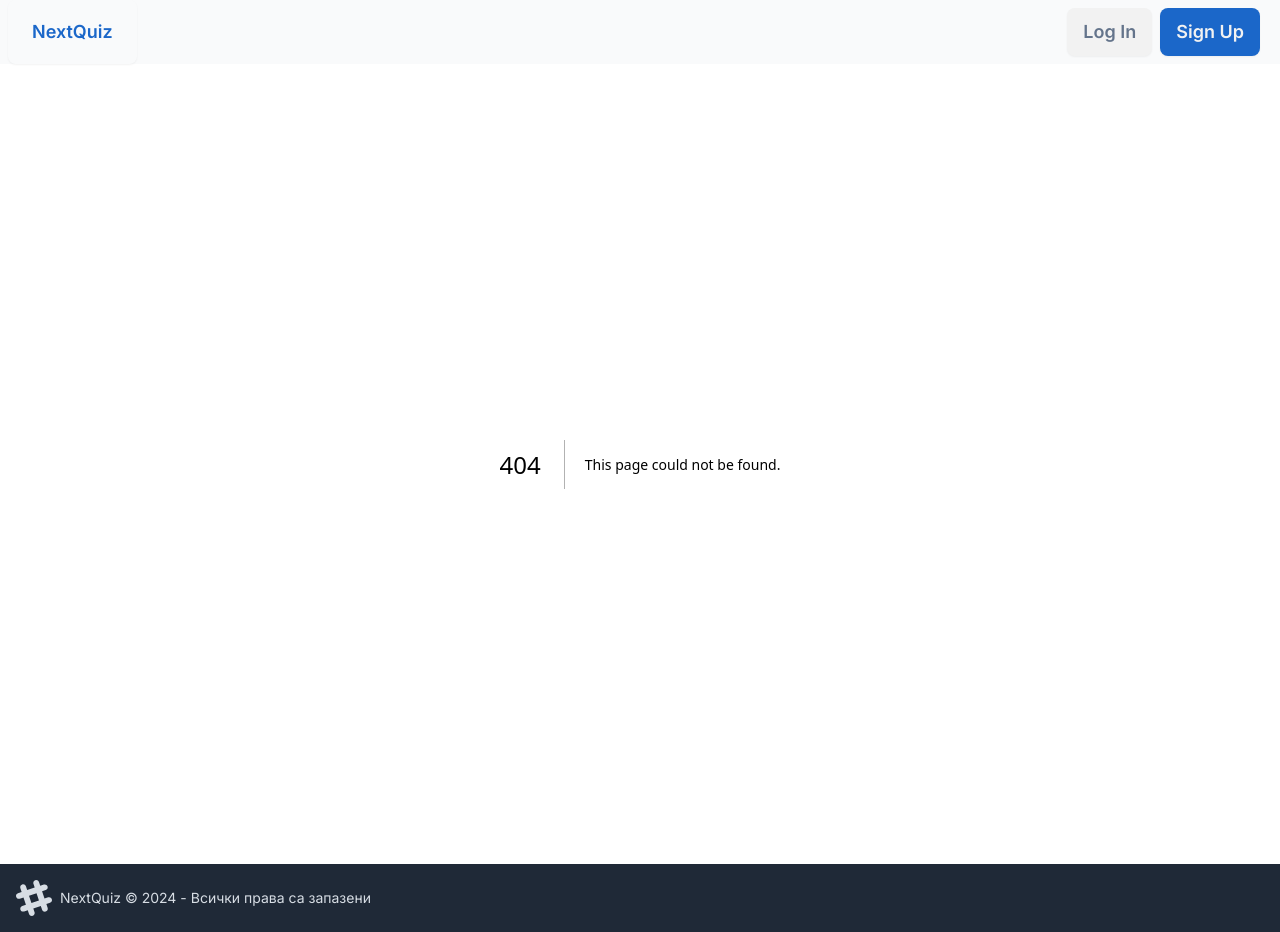
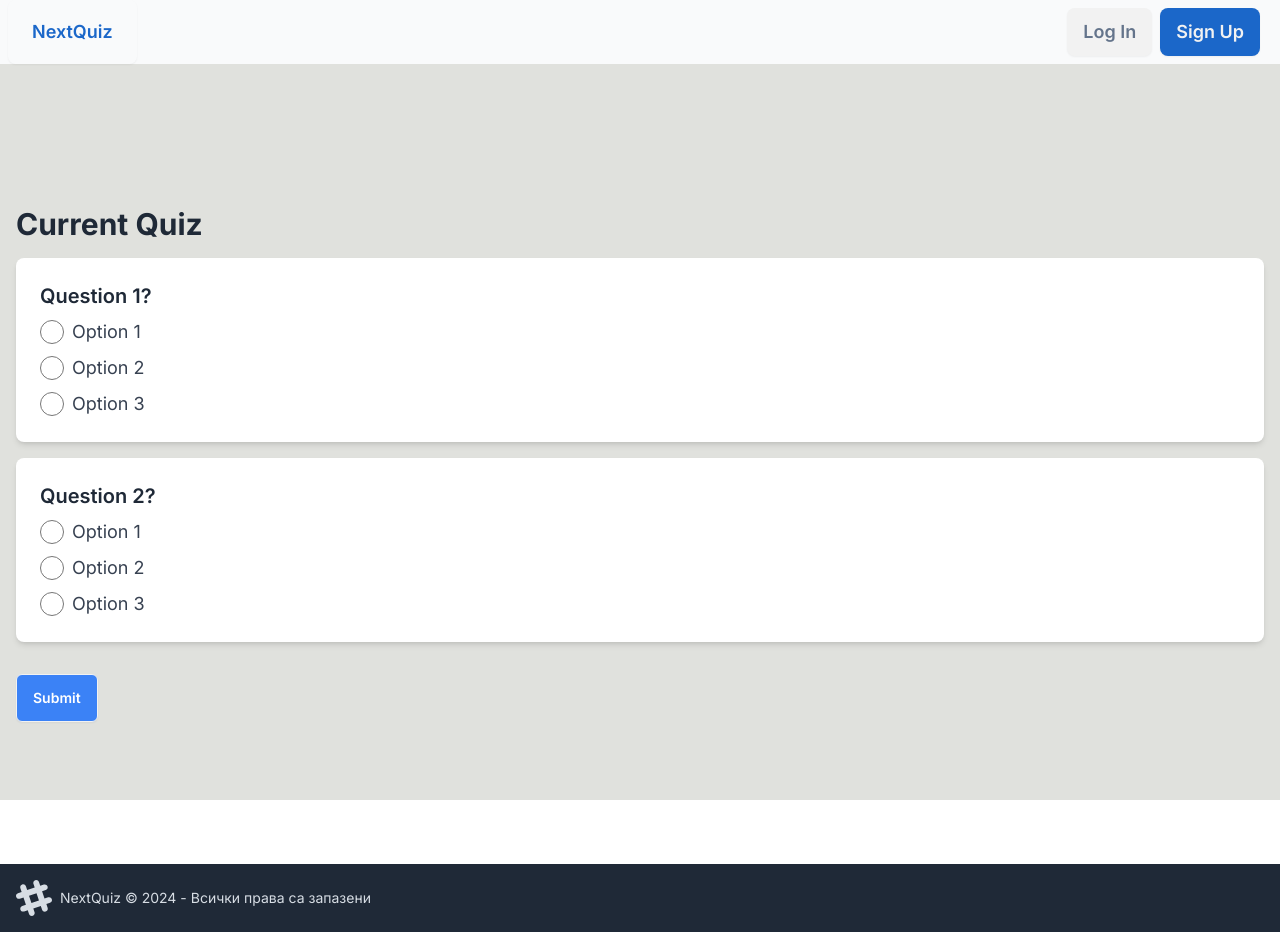
Before and after one commit to RosenIgn/NextQuiz, a Next.js app in the folder QuizApp/Client/quiz-app/: page /joinQuiz/1 in a window 1280 px wide. Before the commit this address had no page. Built offline with nearby package versions, Linux system fonts and the light colour scheme.

Commit message:
quiz solving page and quiz create bug fixes

```diff
--- /dev/null
+++ b/QuizApp/Client/quiz-app/app/joinQuiz/[id]/page.js
@@ -0,0 +1,139 @@
+'use client';
+
+import { getURL } from 'next/dist/shared/lib/utils';
+import { useRouter, useSearchParams } from 'next/navigation';
+import { useEffect, useState } from 'react';
+
+const PopUp = ({ message, onClose }) => (
+    <div className="fixed inset-0 bg-black bg-opacity-50 flex justify-center items-center">
+      <div className="bg-white p-8 rounded-md">
+        <p className="text-lg">{message}</p>
+        <button className="btn bg-blue-500 text-white py-2 px-4 rounded-md mt-4" onClick={onClose}>
+          Close
+        </button>
+      </div>
+    </div>
+  );
+
+  const Page = () => {
+    const [quiz, setQuiz] = useState([
+      {
+        id: 1,
+        question: 'Question 1?',
+        options: ['Option 1', 'Option 2', 'Option 3'],
+        selectedOption: '',
+        correctOption: 'Option 2',
+        points: 1,
+      },
+      {
+        id: 2,
+        question: 'Question 2?',
+        options: ['Option 1', 'Option 2', 'Option 3'],
+        selectedOption: '',
+        correctOption: 'Option 3',
+        points: 1,
+      },
+    ]);
+
+    const [results, setResults] = useState(null);
+    const [submitPressed, setSubmitPressed] = useState(false);
+    const [popUpMessage, setPopUpMessage] = useState('');
+
+    const handleOptionChange = (questionId, selectedOption) => {
+      setQuiz((prevQuiz) =>
+        prevQuiz.map((question) =>
+          question.id === questionId ? { ...question, selectedOption } : question
+        )
+      );
+    };
+
+    const handleSubmit = () => {
+      const isAllAnswered = quiz.every((question) => question.selectedOption !== '');
+
+      if (!isAllAnswered) {
+        setPopUpMessage('Please answer all questions.');
+        return;
+      }
+
+      const totalPoints = quiz.reduce((acc, question) => {
+        const isCorrect = question.selectedOption === question.correctOption;
+        return isCorrect ? acc + question.points : acc;
+      }, 0);
+
+      setResults({
+        totalPoints,
+        correctAnswers: totalPoints,
+        incorrectAnswers: quiz.length - totalPoints,
+      });
+
+      setSubmitPressed(true);
+    };
+
+    const handleTryAgain = () => {
+      window.location.reload();
+    };
+
+    return (
+      <div className="flex justify-center items-center h-screen">
+        <div className="container mx-auto p-4">
+          <h1 className="text-3xl font-bold mb-4">Current Quiz</h1>
+          {quiz.map((part) => (
+            <div
+              key={part.id}
+              className={`bg-white rounded-lg shadow-md p-6 mb-4 ${
+                submitPressed &&
+                (part.selectedOption === part.correctOption ? 'bg-green-100' : 'bg-red-100')
+              }`}
+            >
+              <h2 className="text-xl font-semibold mb-2">{part.question}</h2>
+              <div className="space-y-2">
+                {part.options.map((option, index) => (
+                  <div key={index} className="flex items-center">
+                    <input
+                      type="radio"
+                      id={`option-${index}`}
+                      name={`question-${part.id}`}
+                      value={option}
+                      className="radio-md mr-2"
+                      checked={part.selectedOption === option}
+                      onChange={() => handleOptionChange(part.id, option)}
+                      disabled={submitPressed}
+                    />
+                    <label htmlFor={`option-${index}`} className="text-lg text-gray-700">
+                      {option}
+                    </label>
+                  </div>
+                ))}
+              </div>
+            </div>
+          ))}
+          <button
+            className="btn bg-blue-500 text-white py-2 px-4 rounded-md mt-4"
+            onClick={handleSubmit}
+            disabled={submitPressed}
+          >
+            Submit
+          </button>
+          {submitPressed && (
+            <button
+              className="btn bg-blue-500 text-white py-2 px-4 rounded-md mt-4 ml-2"
+              onClick={handleTryAgain}
+            >
+              Try Again
+            </button>
+          )}
+          {results && (
+            <div className="mt-4">
+              <h2 className="text-2xl font-semibold mb-2">Results</h2>
+              <p>Total Questions: {quiz.length}</p>
+              <p>Correct Answers: {results.correctAnswers}</p>
+              <p>Incorrect Answers: {results.incorrectAnswers}</p>
+            </div>
+          )}
+        </div>
+        {popUpMessage && <PopUp message={popUpMessage} onClose={() => setPopUpMessage('')} />}
+      </div>
+    );
+  };
+
+  export default Page;
```
